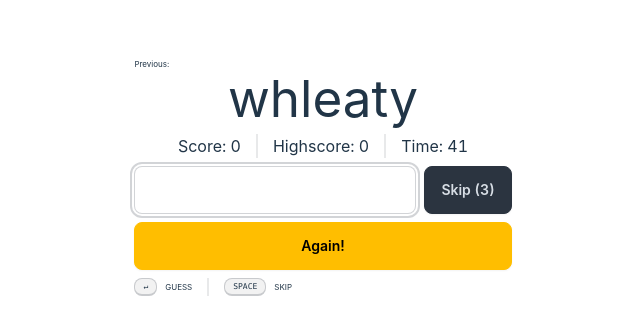
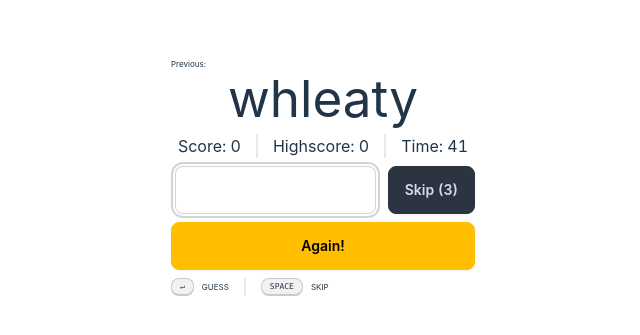
Before and after one commit to benjisidi/scramble, a React (Vite) app: page / in a window 1280 px wide. Shown: the part 223-558 px from the top of the page, without its empty margins (317-957 px from the left). Built offline with nearby package versions, Linux system fonts and the light colour scheme.

Commit message:
Fix width to prevent pop when timer ends

```diff
--- a/src/App.jsx
+++ b/src/App.jsx
@@ -142,7 +142,7 @@ function App() {
   }, [highScore]);
 
   return (
-    <div className="flex flex-col">
+    <div className="flex flex-col w-[304px] max-w-[304px]">
       <div className="text-xs flex justify-start">{`Previous: ${prevWord}`}</div>
       <h1>{currentWordScrambled}</h1>
       <div className="flex space-x-2 mt-2 mx-auto">
@@ -159,8 +159,8 @@ function App() {
           ref={countdownRef}
         />
       </div>
-      <div className="flex space-x-2 mt-2">
-        <form onSubmit={formMethods.handleSubmit(onSubmit)}>
+      <div className="flex space-x-2 mt-2 grow">
+        <form onSubmit={formMethods.handleSubmit(onSubmit)} className="grow">
           <input
             ref={(e) => {
               rawInputRef(e);
@@ -172,7 +172,7 @@ function App() {
             onKeyUp={handleAndroidKey}
             {...restFormMethods}
             autoComplete="off"
-            className={clsx("input input-bordered", {
+            className={clsx("input input-bordered w-[calc(100%-7px)]", {
               "input-error": formMethods.formState.errors.unscrambled,
             })}
           />
```
